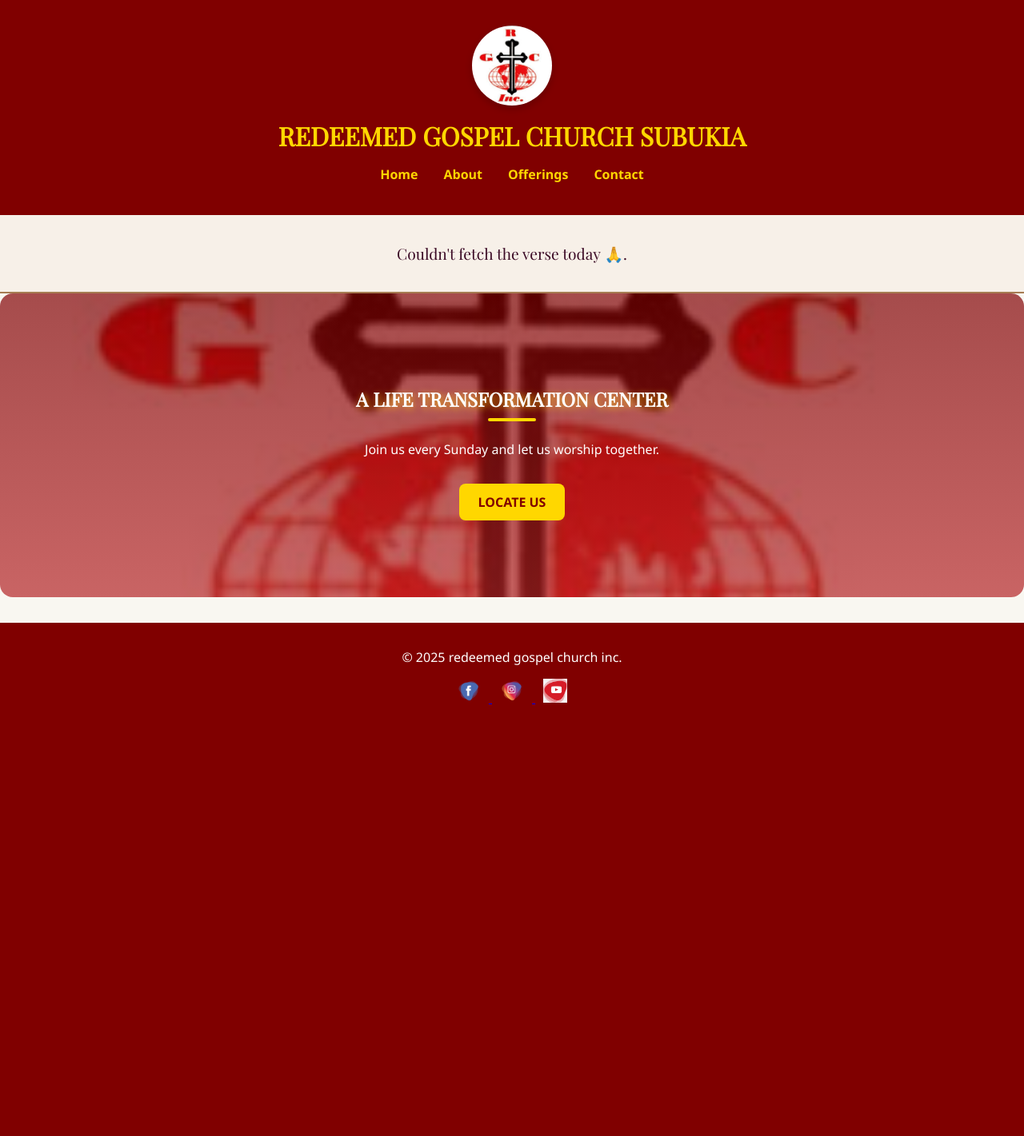
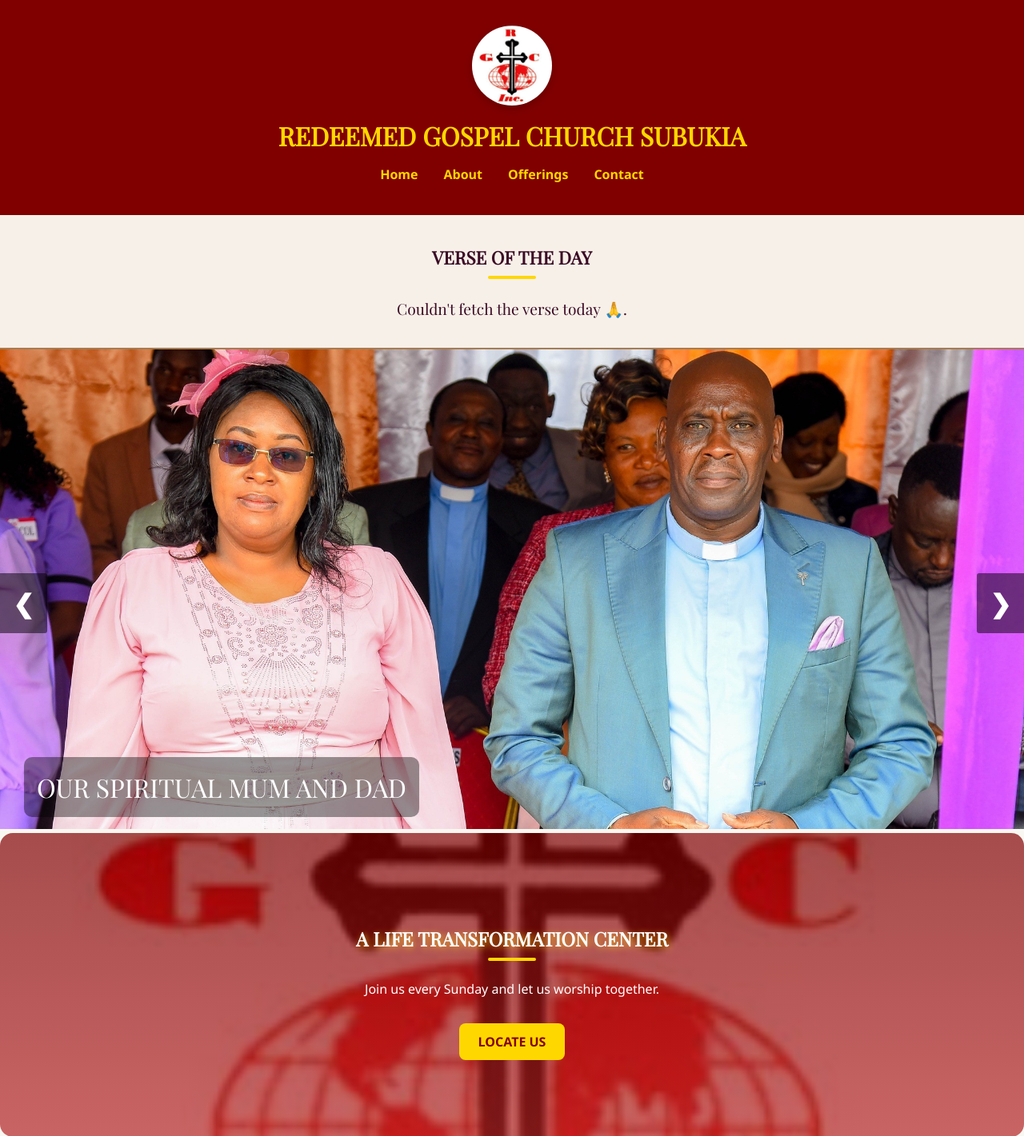
Before and after one commit to Arthur-Muriuki/Redeemed-Gospel-Church, a Flask app: page / in a window 1280 px wide. Shown: the top 1421 px of the page at 80% size. Before the commit the page ends 881 px from the top, so only its background shows below. Run offline with Flask 3, Linux system fonts and the light colour scheme.

Commit message:
third commit

```diff
--- a/static/css/style.css
+++ b/static/css/style.css
@@ -724,3 +724,76 @@ input, button {
   width: 100%;
   box-sizing: border-box;
 }
+.slideshow-container {
+  position: relative;
+  max-width: 100%;
+  margin: auto;
+  overflow: hidden;
+}
+
+.slide {
+  display: none;
+  position: relative;
+}
+
+.slide img {
+  width: 100%;
+  height: auto; /* Let height adjust based on width */
+  object-fit: cover; /* Ensure the image covers the whole area without distorting */
+  max-height: 600px; /* Increase max height for larger images on desktop */
+}
+
+.caption {
+  color: white;
+  font-size: 2rem;
+  padding: 16px;
+  position: absolute;
+  bottom: 20px;
+  left: 30px;
+  background-color: rgba(0, 0, 0, 0.4);
+  border-radius: 10px;
+  font-family: 'Playfair Display', serif;
+}
+
+.prev, .next {
+  cursor: pointer;
+  position: absolute;
+  top: 50%;
+  width: auto;
+  margin-top: -22px;
+  padding: 16px;
+  color: white;
+  font-weight: bold;
+  font-size: 2rem;
+  transition: 0.3s ease;
+  border-radius: 0 3px 3px 0;
+  user-select: none;
+  background-color: rgba(0,0,0,0.5);
+}
+
+.next {
+  right: 0;
+  border-radius: 3px 0 0 3px;
+}
+
+.prev:hover, .next:hover {
+  background-color: rgba(0,0,0,0.8);
+}
+
+/* Mobile responsiveness */
+@media screen and (max-width: 768px) {
+  .caption {
+    font-size: 1.5rem; /* Slightly smaller text on mobile */
+    left: 20px;
+    bottom: 10px;
+  }
+
+  .slide img {
+    max-height: none; /* No max height for mobile */
+    height: auto; /* Let height adjust automatically on smaller screens */
+  }
+
+  .prev, .next {
+    font-size: 1.5rem; /* Adjust the arrow size on mobile */
+  }
+}
--- a/templates/Home.html
+++ b/templates/Home.html
@@ -24,7 +24,27 @@
 
   <main>
  <section class="verse-of-the-day">
+   <h3>VERSE OF THE DAY</h3>
   <p id="verseOfTheDay"><span class="cross-icon">✝️</span> Loading verse of the day...</p>
+</section>
+<section class="slideshow-container">
+  <div class="slide fade">
+    <img src="../static/images/Image 2.jpg" alt="Worship Service">
+    <div class="caption">OUR SPIRITUAL MUM AND DAD</div>
+  </div>
+
+  <div class="slide fade">
+    <img src="../static/images/IMAGE 6.jpg" alt="Praise and Worship">
+    <div class="caption">GREAT CRUSADES</div>
+  </div>
+
+  <div class="slide fade">
+    <img src="../static/images/image 4.jpg" alt="Community Fellowship">
+    <div class="caption">Experience God’s Presence</div>
+  </div>
+
+  <a class="prev" onclick="plusSlides(-1)">❮</a>
+  <a class="next" onclick="plusSlides(1)">❯</a>
 </section>
 
     <section class="hero">
@@ -64,12 +84,36 @@
   getVerseOfTheDay();
 </script>
 <script>
-  const menuToggle = document.querySelector('.menu-toggle');
-  const navLinks = document.querySelector('.nav-links');
+  let slideIndex = 0;
+  showSlides();
 
-  menuToggle.addEventListener('click', () => {
-    navLinks.classList.toggle('active');
-  });
+  function plusSlides(n) {
+    slideIndex += n;
+    showSlides();
+  }
+
+  function showSlides() {
+    let slides = document.getElementsByClassName("slide");
+    if (slideIndex >= slides.length) slideIndex = 0;
+    if (slideIndex < 0) slideIndex = slides.length - 1;
+
+    for (let i = 0; i < slides.length; i++) {
+      slides[i].style.display = "none";
+    }
+
+    slides[slideIndex].style.display = "block";
+  }
+
+  // Optional auto-play
+  setInterval(() => {
+    plusSlides(1);
+  }, 5000); // every 5 seconds
 </script>
+  <script>
+    document.querySelector('.menu-toggle').addEventListener('click', function() {
+      const navLinks = document.querySelector('.nav-links');
+      navLinks.classList.toggle('active');
+    });
+  </script>
 </body>
 </html>
```
Also changed, not shown: static/images/IMAGE 6.jpg (added), static/images/Image 2.jpg, static/images/image 5.jpg (added).
